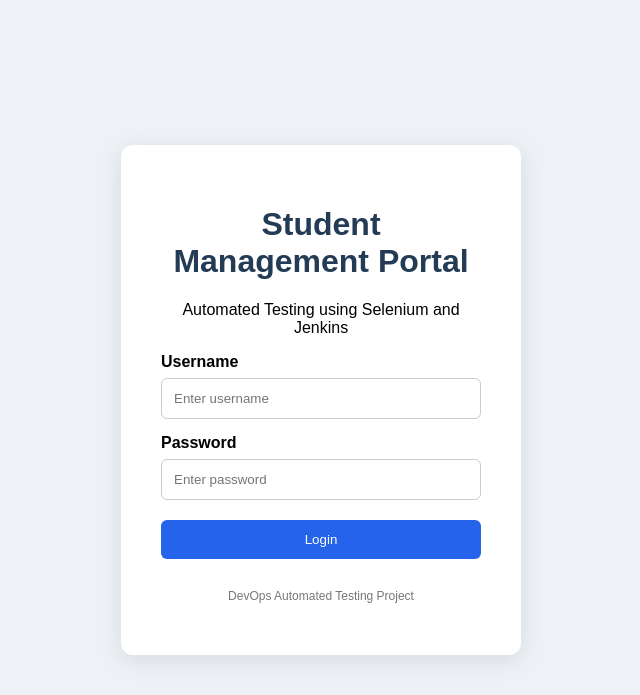
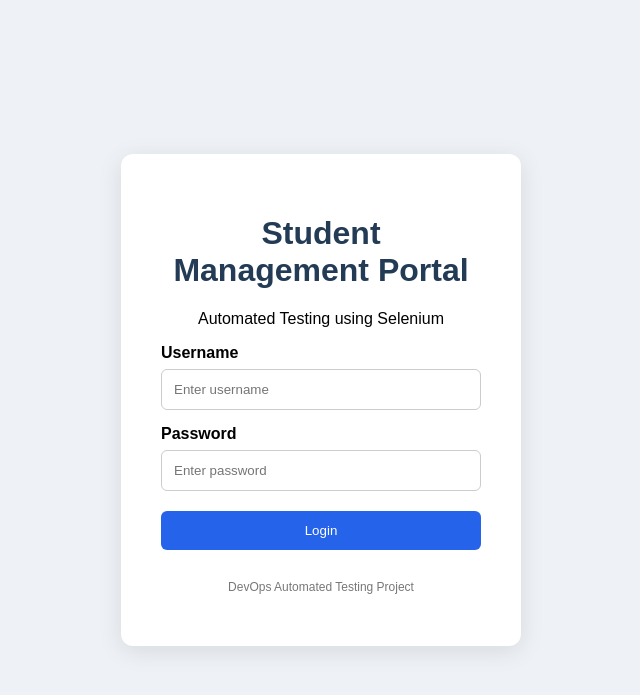
Before and after one commit to SnigdhaSarkar16/selenium-devops-project, a Flask app: page /login in a window 1280 px wide. Shown: the top 695 px of the page, without its empty margins (319-959 px from the left). Run offline with Flask 3, Linux system fonts and the light colour scheme.

Commit message:
Update project desc

```diff
--- a/templates/login.html
+++ b/templates/login.html
@@ -14,7 +14,7 @@
     <div class="login-container">
 
         <h1>Student Management Portal</h1>
-        <p>Automated Testing using Selenium and Jenkins</p>
+        <p>Automated Testing using Selenium </p>
 
         <form method="POST" id="login-form">
 
```
